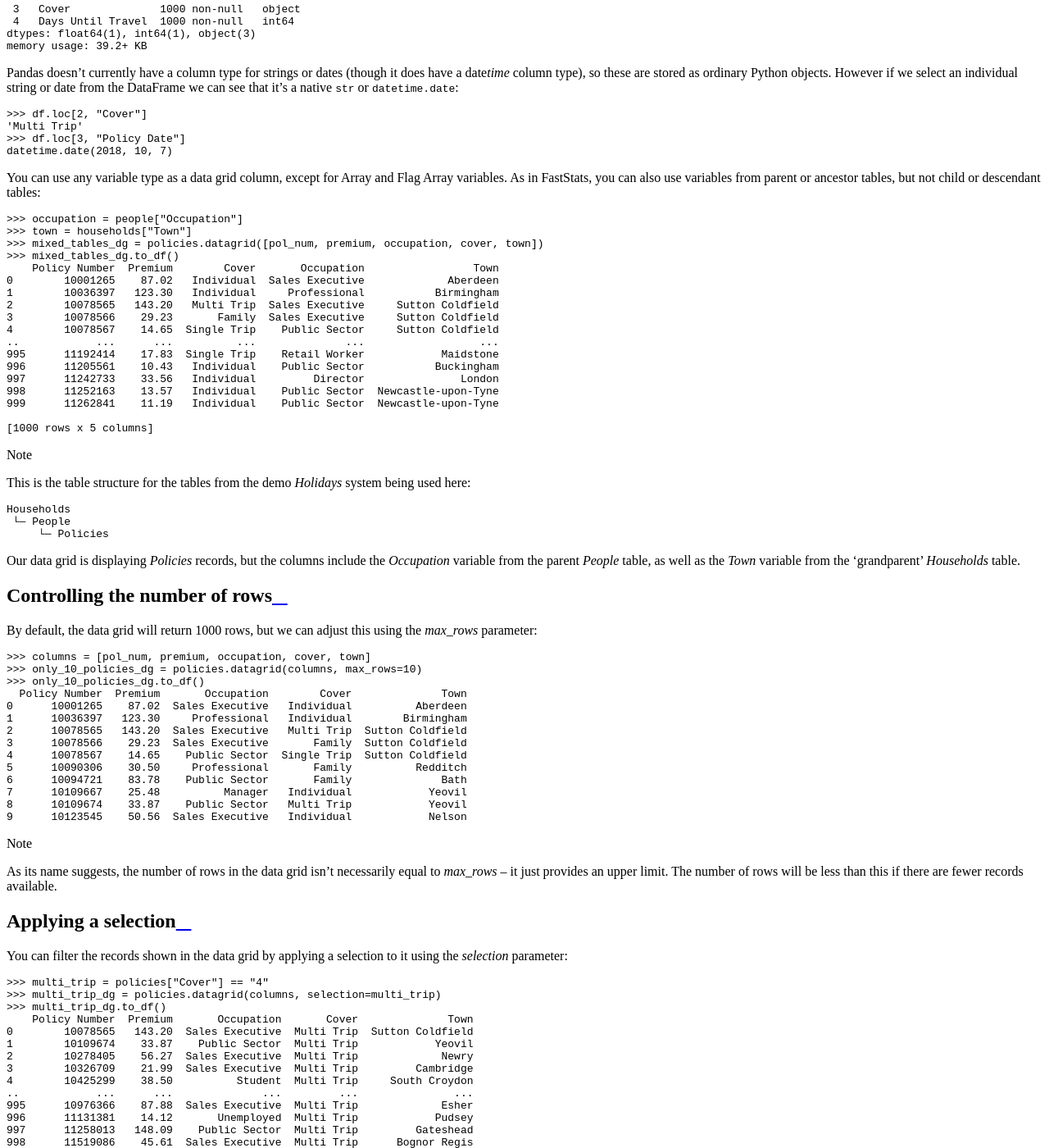
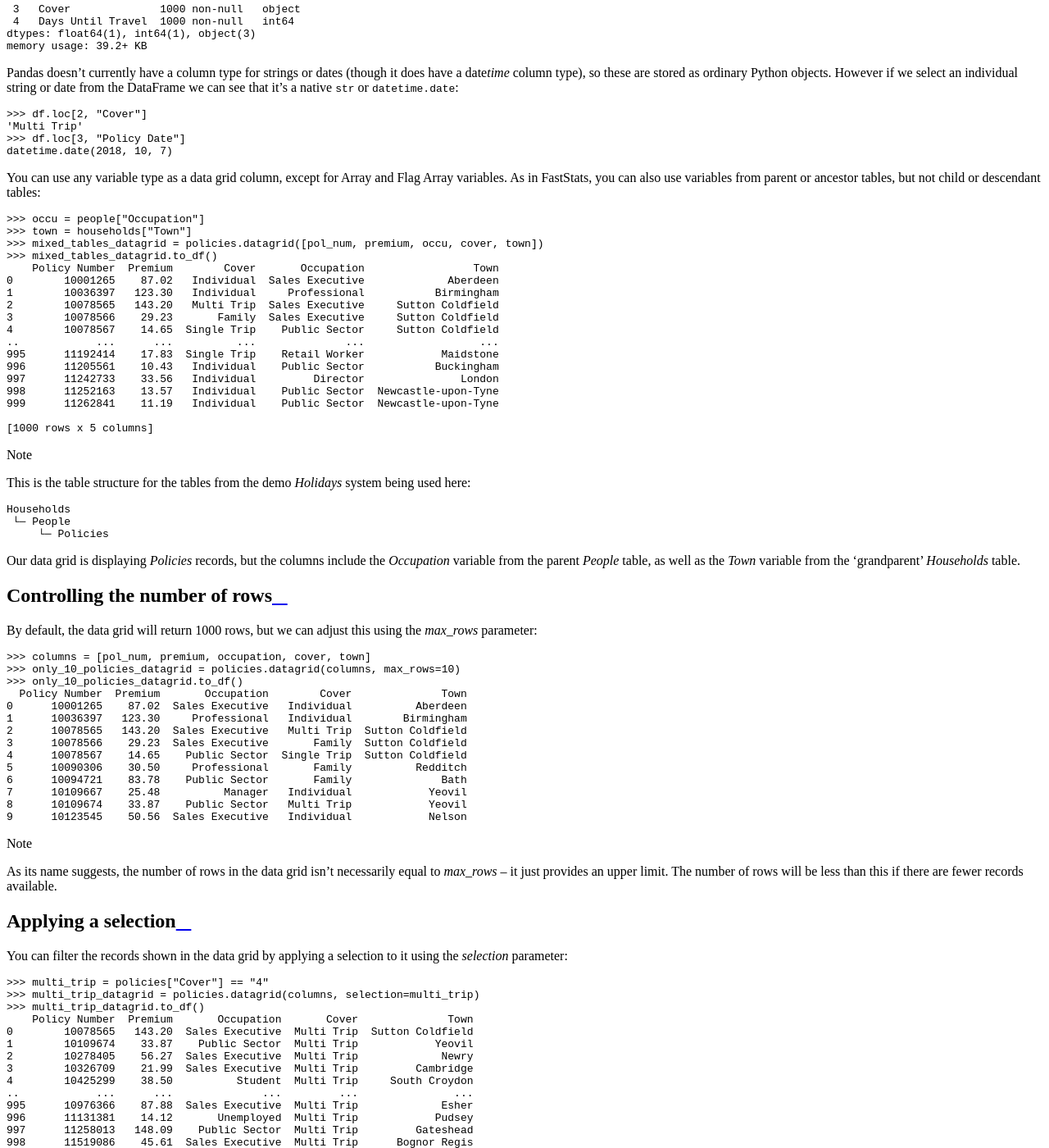
Before and after one commit to Apteco/py-apteco, a Sphinx documentation site: the page built from docs/source/tutorials/tutorial_08.rst, in a window 1280 px wide and 1400 px high, scrolled down 1336 px. Shown: the whole window at 82% size. Built offline with Sphinx 7.4.7 and the Read the Docs theme 2.0.0, drawn with Linux system fonts in a browser that asks for light colours; some of the changed text lies outside the part shown.

Commit message:
Use 'datagrid' instead of 'dg' in documentation (amend 8eff327). [AB#3496]

```diff
--- a/docs/source/tutorials/tutorial_08.rst
+++ b/docs/source/tutorials/tutorial_08.rst
@@ -19,12 +19,12 @@ We pass it a list of the FastStats variables we want to use as data grid columns
     >>> premium = policies["Premium"]
     >>> cover = policies["Cover"]
     >>> days_to_travel = policies["Days Until Travel"]
-    >>> dg = policies.datagrid([pol_num, pol_date, premium, cover, days_to_travel])
+    >>> datagrid = policies.datagrid([pol_num, pol_date, premium, cover, days_to_travel])
 
 To work with the data we can convert it to a Pandas :class:`DataFrame`
 using the :meth:`to_df()` method::
 
-    >>> df = dg.to_df()
+    >>> df = datagrid.to_df()
     >>> df
         Policy Number Policy Date  Premium        Cover  Days Until Travel
     0        10001265  2019-05-21    87.02   Individual                 25
@@ -74,10 +74,10 @@ except for Array and Flag Array variables.
 As in FastStats, you can also use variables from parent or ancestor tables,
 but not child or descendant tables::
 
-    >>> occupation = people["Occupation"]
+    >>> occu = people["Occupation"]
     >>> town = households["Town"]
-    >>> mixed_tables_dg = policies.datagrid([pol_num, premium, occupation, cover, town])
-    >>> mixed_tables_dg.to_df()
+    >>> mixed_tables_datagrid = policies.datagrid([pol_num, premium, occu, cover, town])
+    >>> mixed_tables_datagrid.to_df()
         Policy Number  Premium        Cover       Occupation                 Town
     0        10001265    87.02   Individual  Sales Executive             Aberdeen
     1        10036397   123.30   Individual     Professional           Birmingham
@@ -112,8 +112,8 @@ By default, the data grid will return 1000 rows,
 but we can adjust this using the `max_rows` parameter::
 
     >>> columns = [pol_num, premium, occupation, cover, town]
-    >>> only_10_policies_dg = policies.datagrid(columns, max_rows=10)
-    >>> only_10_policies_dg.to_df()
+    >>> only_10_policies_datagrid = policies.datagrid(columns, max_rows=10)
+    >>> only_10_policies_datagrid.to_df()
       Policy Number  Premium       Occupation        Cover              Town
     0      10001265    87.02  Sales Executive   Individual          Aberdeen
     1      10036397   123.30     Professional   Individual        Birmingham
@@ -139,8 +139,8 @@ You can filter the records shown in the data grid by applying a selection to it
 using the `selection` parameter::
 
     >>> multi_trip = policies["Cover"] == "4"
-    >>> multi_trip_dg = policies.datagrid(columns, selection=multi_trip)
-    >>> multi_trip_dg.to_df()
+    >>> multi_trip_datagrid = policies.datagrid(columns, selection=multi_trip)
+    >>> multi_trip_datagrid.to_df()
         Policy Number  Premium       Occupation       Cover              Town
     0        10078565   143.20  Sales Executive  Multi Trip  Sutton Coldfield
     1        10109674    33.87    Public Sector  Multi Trip            Yeovil
@@ -159,8 +159,8 @@ using the `selection` parameter::
 You can also build the data grid directly
 from the selection using the :meth:`datagrid` method::
 
-    >>> multi_trip_dg = multi_trip.datagrid(columns)
-    >>> multi_trip_dg.to_df()
+    >>> multi_trip_datagrid = multi_trip.datagrid(columns)
+    >>> multi_trip_datagrid.to_df()
         Policy Number  Premium       Occupation       Cover              Town
     0        10078565   143.20  Sales Executive  Multi Trip  Sutton Coldfield
     1        10109674    33.87    Public Sector  Multi Trip            Yeovil
@@ -188,8 +188,8 @@ Just as in FastStats, you can apply a selection based on a table
 different from the one used in your data grid::
 
     >>> student = people["Occupation"] == "4"
-    >>> student_policies_dg = policies.datagrid(columns, selection=student)
-    >>> student_policies_dg.to_df()
+    >>> student_policies_datagrid = policies.datagrid(columns, selection=student)
+    >>> student_policies_datagrid.to_df()
         Policy Number  Premium Occupation        Cover            Town
     0        10152036    33.82    Student  Single Trip     Bournemouth
     1        10165468    23.22    Student   Individual        Ferndown
@@ -216,8 +216,8 @@ Again, you can build the data grid from the selection itself,
 but this time you will need to use the `table` parameter
 to set the data grid to the desired table::
 
-    >>> student_policies_dg = student.datagrid(columns, table=policies)
-    >>> student_policies_dg.to_df()
+    >>> student_policies_datagrid = student.datagrid(columns, table=policies)
+    >>> student_policies_datagrid.to_df()
         Policy Number  Premium Occupation        Cover            Town
     0        10152036    33.82    Student  Single Trip     Bournemouth
     1        10165468    23.22    Student   Individual        Ferndown
```
Also changed, not shown: docs/source/getting_started.rst (+6 -6 lines), docs/source/reference/topics/datagrid.rst (+10 -10 lines), docs/source/reference/topics/selections.rst (+4 -4 lines), docs/source/reference/topics/tables.rst (+4 -4 lines).
